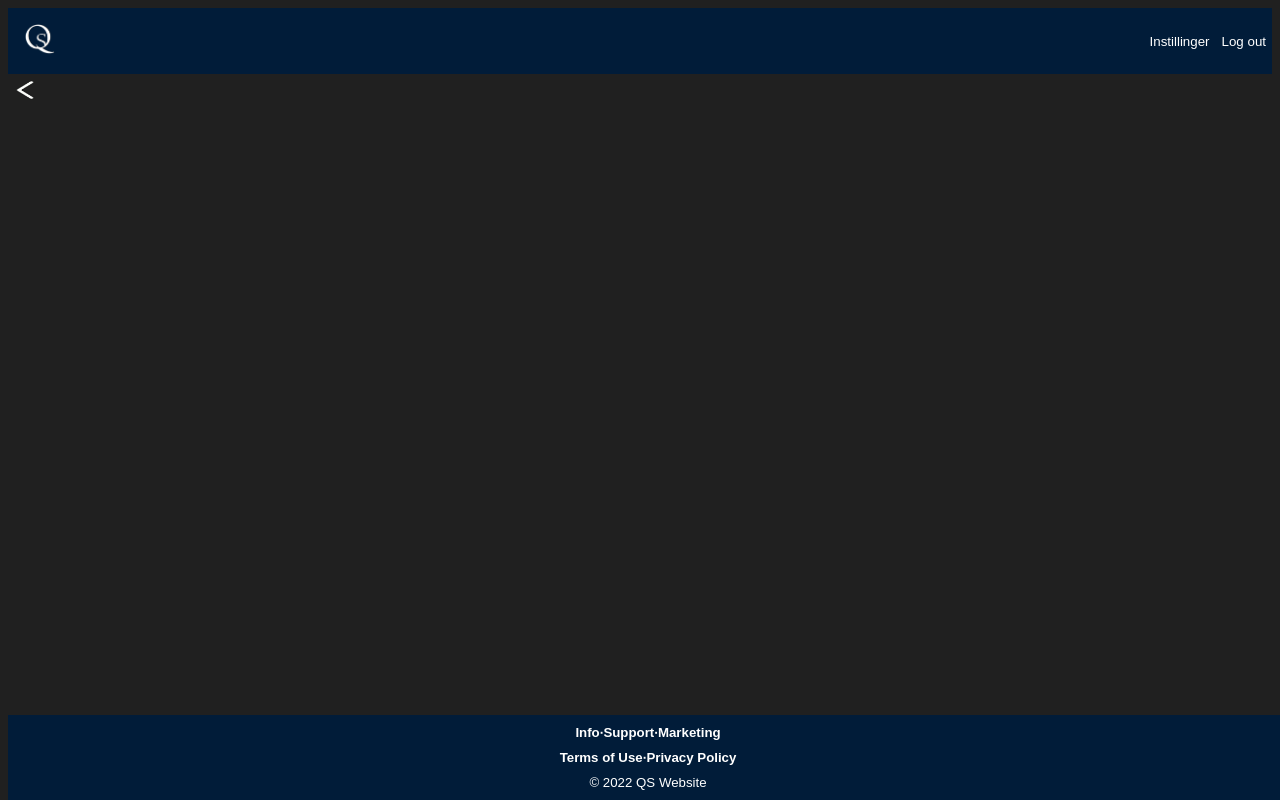
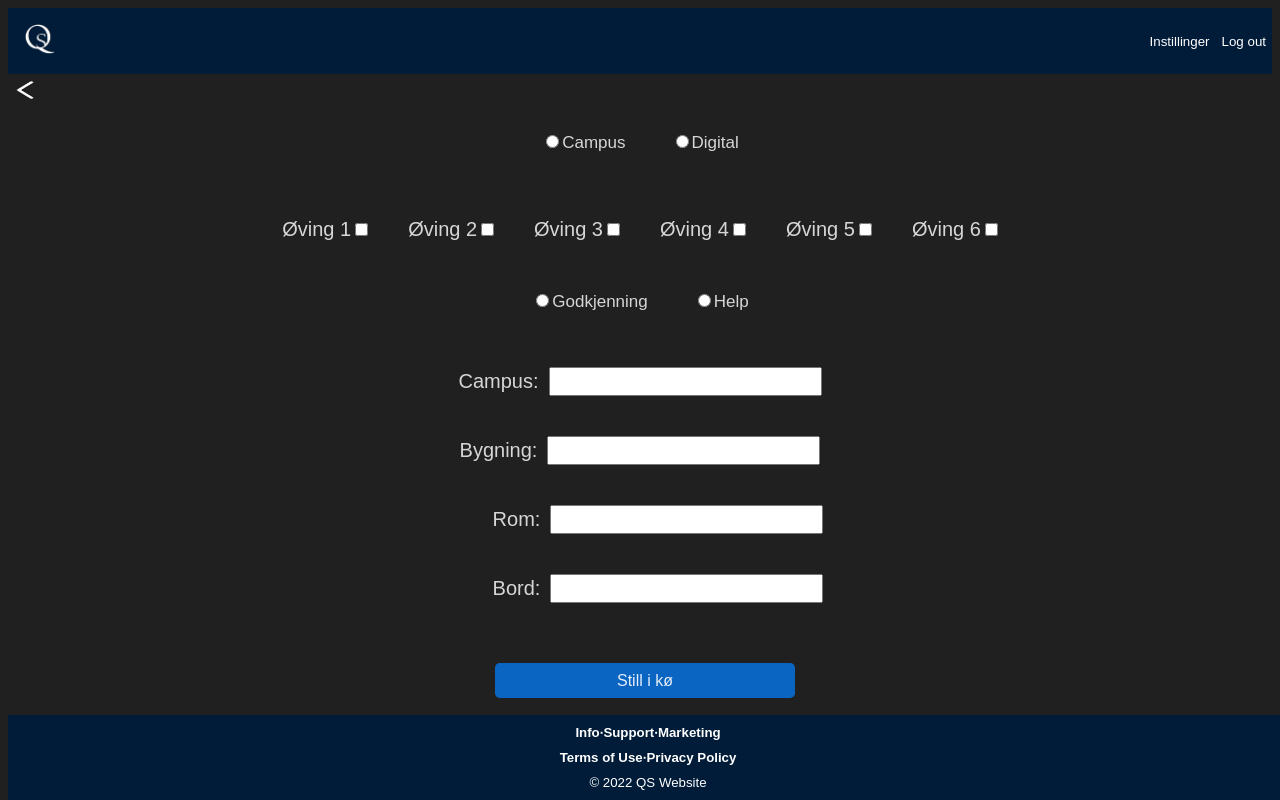
Before and after one commit to thadshap/Full-stack-application-developer-QS-project, a Vue app: page /registerInLine in a window 1280 px wide. Built offline with nearby package versions, Linux system fonts and the light colour scheme; the HTML template or start-up script is replaced by a standard one.

Commit message:
implemented default design to RegisterInLine.vue

```diff
--- a/src/views/QueueStudent.vue
+++ b/src/views/QueueStudent.vue
@@ -11,12 +11,10 @@
     <div id="queue-choices">
     <input type="radio" id="all-queue-btn" value="all-queue" name="queue-btn">
     <label id="all-queue-header" for="all-queue-btn">Alle</label>
-
-      <input type="radio" id="school-queue-btn" value="all-queue" name="queue-btn">
-      <label id="school-queue-header" for="school-queue-btn">Campus</label>
-      <input type="radio" id="digital-queue-btn" value="all-queue" name="queue-btn">
-      <label id="digital-queue-header" for="digital-queue-btn">Dgital</label>
-
+    <input type="radio" id="school-queue-btn" value="all-queue" name="queue-btn">
+    <label id="school-queue-header" for="school-queue-btn">Campus</label>
+    <input type="radio" id="digital-queue-btn" value="all-queue" name="queue-btn">
+    <label id="digital-queue-header" for="digital-queue-btn">Digital</label>
     <input type="radio" id="approve-queue-btn" value="approve-queue" name="queue-btn">
     <label id="approve-queue-header" for="all-queue-btn">Godkjenning</label>
     <input type="radio" id="help-queue-btn" value="help-queue" name="queue-btn">
@@ -51,7 +49,6 @@ export default {
 
 <style scoped>
 #back-to-queue-btn{
-  color: inherit;
   border: none;
   font: inherit;
   cursor: pointer;
--- a/src/views/RegisterInLine.vue
+++ b/src/views/RegisterInLine.vue
@@ -4,7 +4,48 @@
   <button id="back-to-queue-btn">
     <img id="back-to-queue-btn-img" src="./../assets/back-to-queue.png">
   </button>
-
+  <div id="digital-or-not-checkbox">
+    <input type="radio" id="school-queue-btn" value="all-queue" name="queue-btn">
+    <label id="school-queue-header" for="school-queue-btn">Campus</label>
+    <input type="radio" id="digital-queue-btn" value="all-queue" name="queue-btn">
+    <label id="digital-queue-header" for="digital-queue-btn">Digital</label>
+  </div>
+  <div id="list-of-ovinger">
+    <label id="oving-checkbox-header" class="oving-lable" for="oving-checkbox">Øving 1</label>
+    <input type="checkbox" id="oving-checkbox" class="oving-checkbox" name="oving-checkbox">
+    <label id="oving-checkbox-header 1" class="oving-lable" for="oving-checkbox 1">Øving 2</label>
+    <input type="checkbox" id="oving-checkbox 1" class="oving-checkbox" name="oving-checkbox">
+    <label id="oving-checkbox-header 2" class="oving-lable" for="oving-checkbox 2">Øving 3</label>
+    <input type="checkbox" id="oving-checkbox 2" class="oving-checkbox" name="oving-checkbox">
+    <label id="oving-checkbox-header 3" class="oving-lable" for="oving-checkbox 3">Øving 4</label>
+    <input type="checkbox" id="oving-checkbox 3" class="oving-checkbox" name="oving-checkbox">
+    <label id="oving-checkbox-header 4" class="oving-lable" for="oving-checkbox 4">Øving 5</label>
+    <input type="checkbox" id="oving-checkbox 4" class="oving-checkbox" name="oving-checkbox">
+    <label id="oving-checkbox-header 5" class="oving-lable" for="oving-checkbox 5">Øving 6</label>
+    <input type="checkbox" id="oving-checkbox 5" class="oving-checkbox" name="oving-checkbox">
+  </div>
+  <div id="approval-or-help-checkbox">
+    <input type="radio" id="approval-queue-btn" value="approval-queue" name="queue-btn">
+    <label id="approval-queue-header" for="approval-queue-btn">Godkjenning</label>
+    <input type="radio" id="help-queue-btn" value="help-queue" name="queue-btn">
+    <label id="help-queue-header" for="help-queue-btn">Help</label>
+  </div>
+  <div id="destination-on-campus">
+    <label id="campus-label" class="destination-lable" for="campus-input">Campus:</label>
+    <input id="campus-input" class="destination-input">
+    <br>
+    <label id="building-label" class="destination-lable" for="building-input">Bygning:</label>
+    <input id="building-input" class="destination-input">
+    <br>
+    <label id="room-label" class="destination-lable" for="room-input">Rom:</label>
+    <input id="room-input" class="destination-input">
+    <br>
+    <label id="table-label" class="destination-lable" for="table-input">Bord:</label>
+    <input id="table-input" class="destination-input">
+  </div>
+  <div id="stand-in-line-wrapper">
+  <button id="stand-in-queue-btn">Still i kø</button>
+  </div>
 </div>
   <Footer></Footer>
 </template>
@@ -40,4 +81,64 @@ export default {
   left: 15px;
   top: 80px;
 }
+#school-queue-btn,#digital-queue-btn{
+  display: inline;
+  margin-bottom: 20px;
+}
+#digital-queue-btn,#help-queue-btn{
+  margin-left: 50px;
+}
+#digital-or-not-checkbox,#list-of-ovinger,#approval-or-help-checkbox,#destination-on-campus{
+  text-align: center;
+  color: rgba(255, 255, 255, 0.82);
+  font-weight: lighter;
+}
+#digital-or-not-checkbox,#approval-or-help-checkbox{
+  font-size: 17px;
+}
+#list-of-ovinger{
+  font-size: 20px;
+}
+#approval-or-help-checkbox,#list-of-ovinger{
+  margin-top: 50px;
+}
+#approval-or-help-checkbox{
+  margin-bottom: 55px;
+}
+.oving-checkbox{
+  margin-right: 20px;
+}
+.oving-lable{
+  margin-left: 20px;
+}
+.destination-input{
+  margin-bottom: 40px;
+  margin-left: 10px;
+  font-size: 20px;
+}
+.destination-lable{
+  font-size: 20px;
+}
+#room-label,#table-label{
+  margin-left: 36px;
+}
+#stand-in-queue-btn{
+  border: none;
+  font: inherit;
+  cursor: pointer;
+  outline: inherit;
+  margin-top: 20px;
+  padding: 5px 15px 5px 15px;
+  border-radius: 0.3em;
+  color: rgba(255, 255, 255, 0.89);
+  background-color: #0a64c2;
+  width: 300px;
+  height: 35px;
+  margin-left: 10px;
+}
+#stand-in-line-wrapper{
+  width: 100%;
+  display: flex;
+  justify-content: center;
+}
 </style>
--- a/src/views/StudentAssQueueApprove.vue
+++ b/src/views/StudentAssQueueApprove.vue
@@ -108,7 +108,6 @@ export default {
 }
 #delete-btn,#wait-btn,#approve-btn{
   display: inline;
-  color: inherit;
   border: none;
   font: inherit;
   cursor: pointer;
```
Also changed, not shown: src/assets/ovinger-listed.png (deleted).
